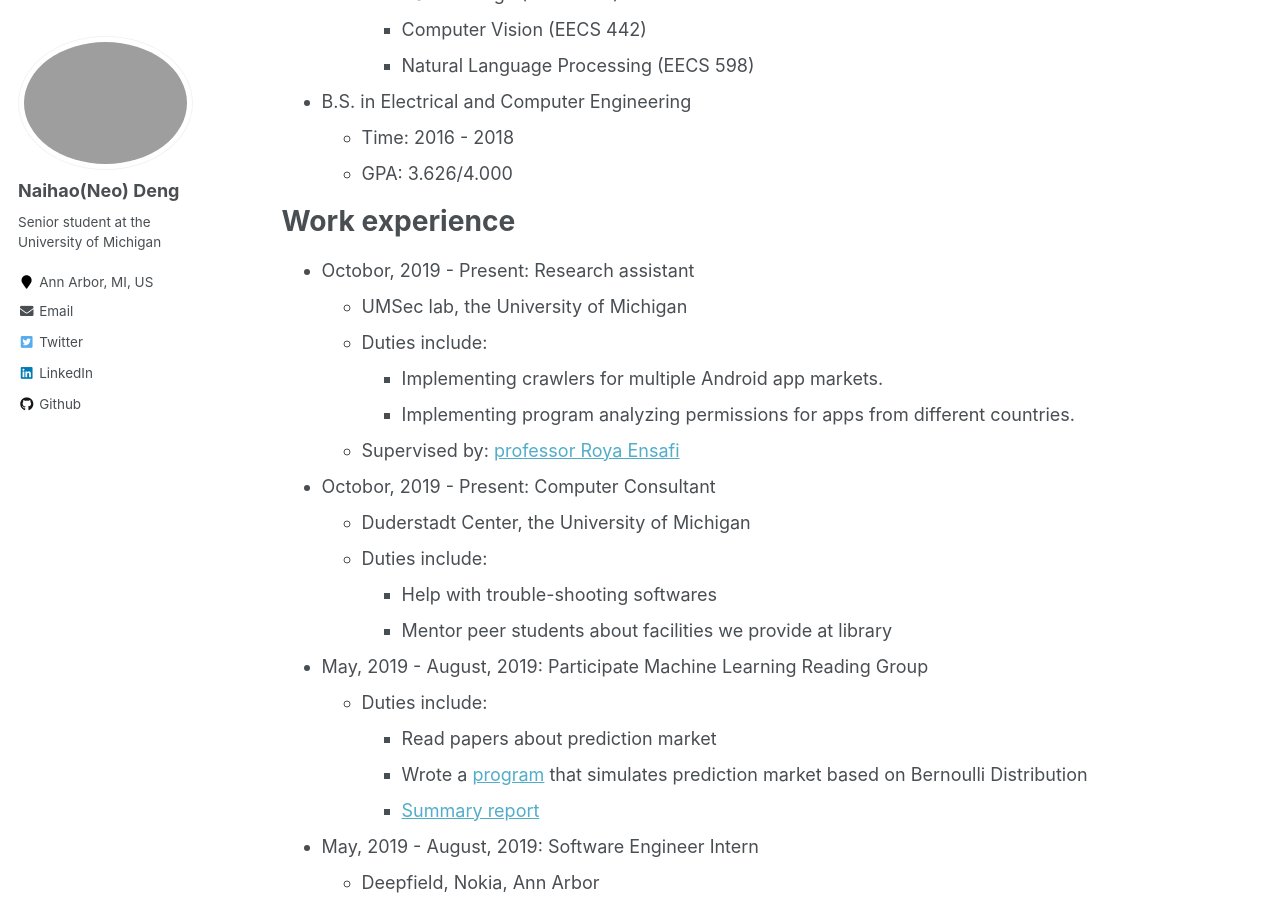
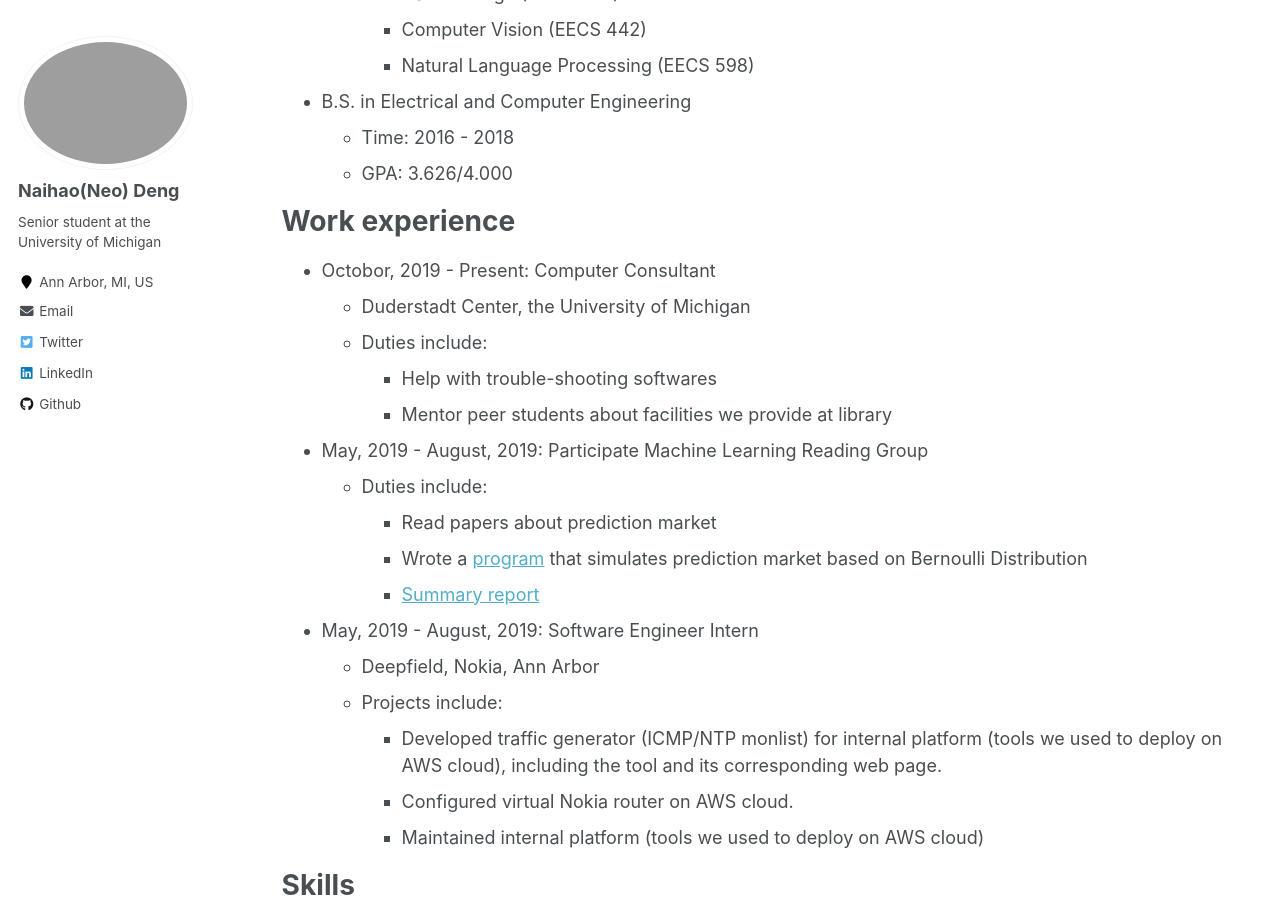
Before and after one commit to Shengyu-Feng/dnaihao.github.io, a Jekyll site: the page built from _pages/cv.md, in a window 1280 px wide and 900 px high, scrolled down 664 px. Built offline with Jekyll 4.4.1, drawn with Linux system fonts in a browser that asks for light colours.

```diff
--- a/_pages/cv.md
+++ b/_pages/cv.md
@@ -38,12 +38,6 @@ Education
 
 Work experience
 ======
-* Octobor, 2019 - Present: Research assistant
-  * UMSec lab, the University of Michigan
-  * Duties include:
-    * Implementing crawlers for multiple Android app markets.
-    * Implementing program analyzing permissions for apps from different countries.
-  * Supervised by: [professor Roya Ensafi](https://ensa.fi/)
 
 * Octobor, 2019 - Present: Computer Consultant
   * Duderstadt Center, the University of Michigan
```
Also changed, not shown: _projects/2019-10-01-appmap.md (deleted, +0 -14 lines).
